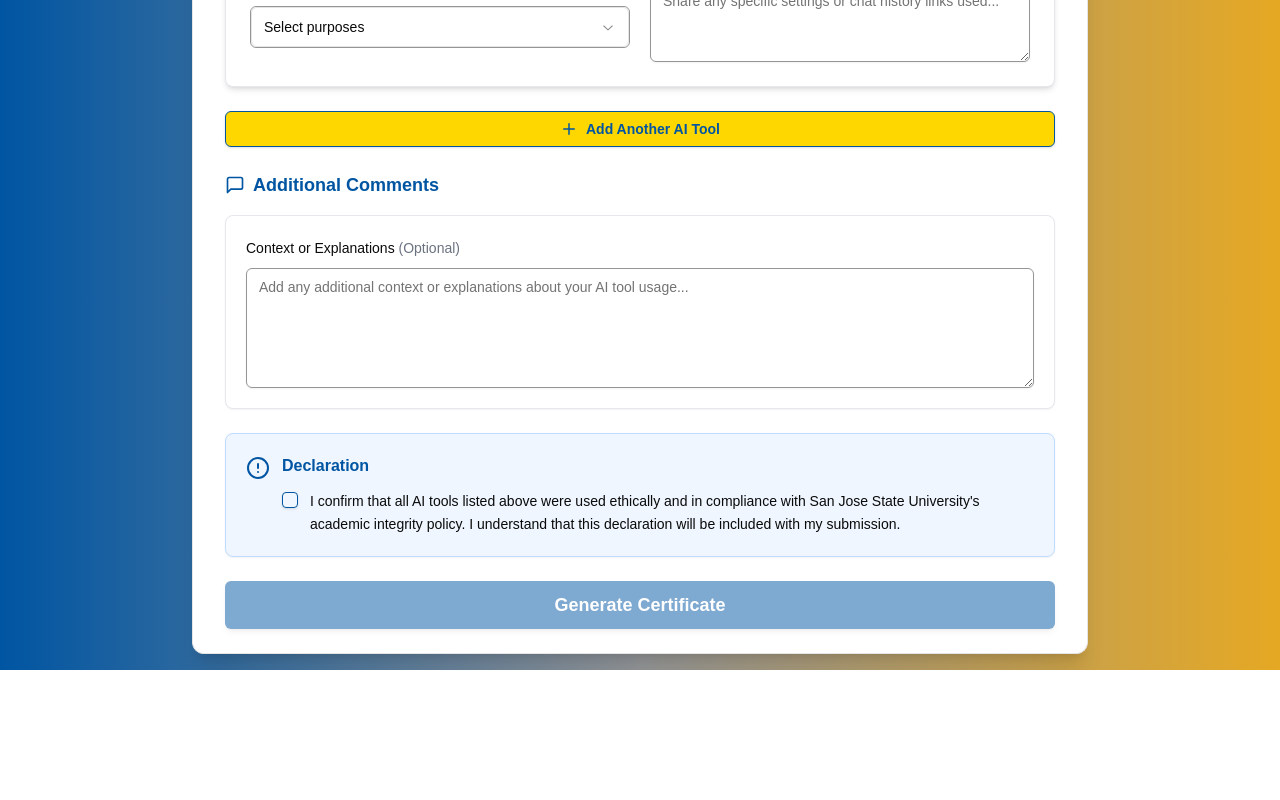
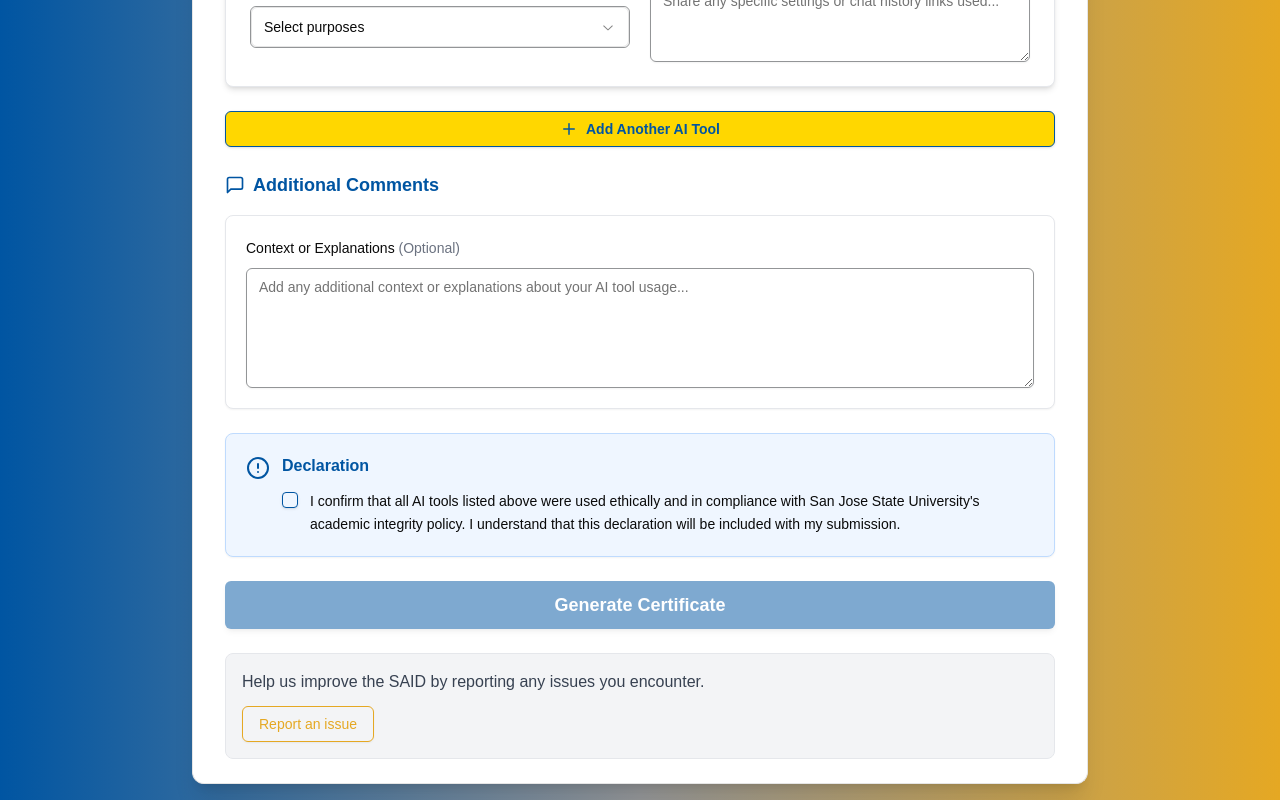
Before and after one commit to darshanpatel44/Ai-Transparency-Tool, a Next.js app: page / in a window 1280 px wide. Shown: the part 969-1769 px from the top of the page. Before the commit the page ends 1639 px from the top, so only its background shows below. Built offline with nearby package versions, Linux system fonts and the light colour scheme.

Commit message:
added Report and updated Options

```diff
--- a/components/StudentAITransparencyForm.tsx
+++ b/components/StudentAITransparencyForm.tsx
@@ -62,12 +62,17 @@ const aiToolOptions = [
 
   const purposeOptions = [
     { value: 'writer_block', label: 'To get started or overcome writer\'s block' },
-    { value: 'first_draft', label: 'To generate a first draft or outline' },
-    { value: 'improve_grammar', label: 'To improve grammar, clarity, or tone' },
-    { value: 'explore_ideas', label: 'To explore multiple perspectives or ideas' },
-    { value: 'paraphrase', label: 'To paraphrase or rephrase my own writing' },
-    { value: 'summarize', label: 'To summarize or explain complex content' },
-    { value: 'create_media', label: 'To create media or visuals for the assignment' }
+    { value: 'first_draft', label: 'To generate a first draft or outline for my assignment' },
+    { value: 'improve_grammar', label: 'To improve or rephrase my writing for grammar, clarity, or tone' },
+    { value: 'explore_ideas', label: 'To explore different perspectives or approaches to the topic' },
+    { value: 'summarize', label: 'To help summarize or better understand complex readings or topics' },
+    { value: 'create_media', label: 'To create or improve images, graphics, or other media for the assignment' },
+    { value: 'coding_help', label: 'To help with coding or debugging tasks' },
+    { value: 'citation_help', label: 'To generate citations or help with reference formatting' },
+    { value: 'translation', label: 'To translate content or improve fluency in English or another language' },
+    { value: 'study_guides', label: 'To create practice questions or study guides' },
+    { value: 'specialized_gpt', label: 'To use a specialized GPT or AI assistant designed for a specific task' },
+    { value: 'other', label: 'Other (please describe)' }
   ];
 
 export default function StudentAITransparencyForm() {
@@ -532,6 +537,19 @@ export default function StudentAITransparencyForm() {
         >
           Generate Certificate
         </Button>
+
+        <div className="mt-6 bg-gray-100 p-4 rounded-lg border border-gray-200">
+          <p className="text-gray-700 mb-3">
+            Help us improve the SAID by reporting any issues you encounter.
+          </p>
+          <Button
+            variant="outline"
+            className="border-[#E5A823] text-[#E5A823] hover:bg-[#E5A823]/10"
+            onClick={() => window.open('https://forms.gle/7SvKBwvkXfNo4UMh9', '_blank')}
+          >
+            Report an issue
+          </Button>
+        </div>
       </div>
     </form>
         </CardContent>
```
